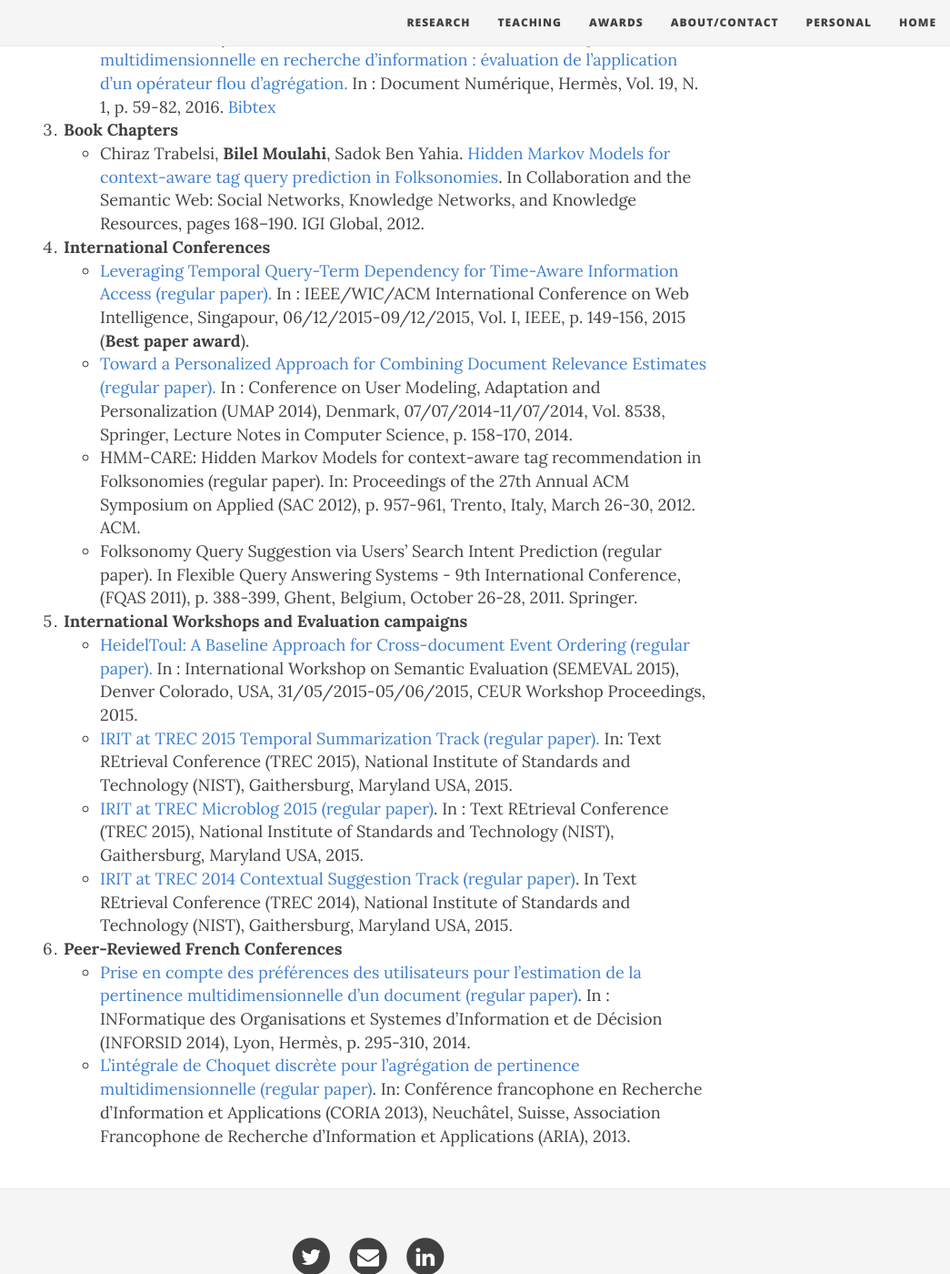
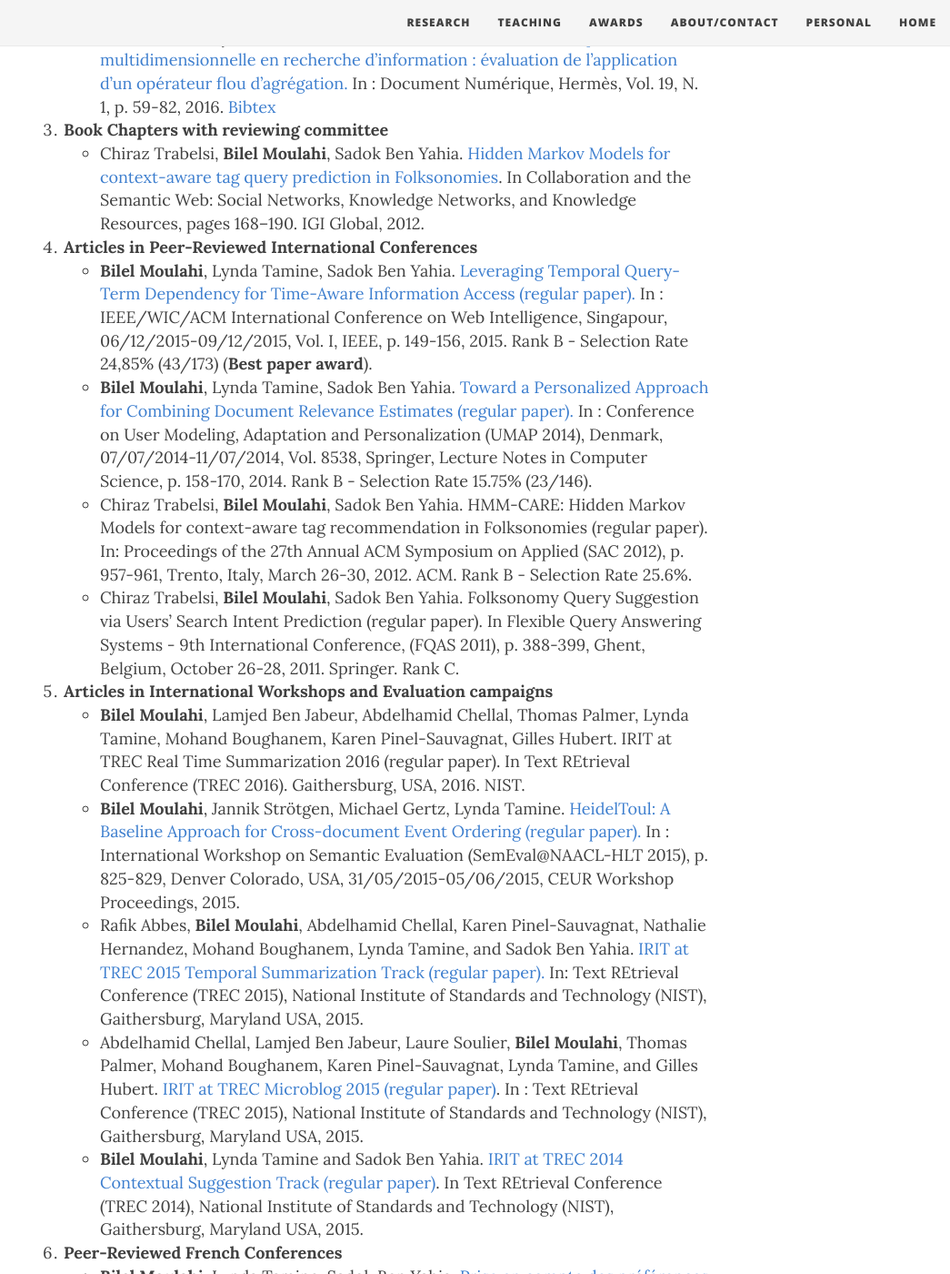
Before and after one commit to bilelmoulahi/bilelmoulahi.github.io, a Jekyll site: the page built from research.md, in a window 1280 px wide and 1400 px high, scrolled down 1303 px. Shown: the whole window at 91% size, without its empty margins (235-1280 px from the left). Built offline with Jekyll 4.4.1, drawn with Linux system fonts in a browser that asks for light colours; nearby versions of some CDN libraries; some of the changed text lies outside the part shown.

Commit message:
ranks and authors

```diff
--- a/research.md
+++ b/research.md
@@ -30,23 +30,25 @@ My research interests include:
 Below, some of my publications in the past few years. I will add more details about the research projects I have worked on later.
 
 
-1. **Journals**
+1. **Articles in journals with reviewing committee**
     * **Bilel Moulahi**, Lynda Tamine, Sadok Ben Yahia. [When time meets information retrieval: Past proposals, current plans and future trends.]( https://www.irit.fr/publis/IRIS/JIS2016_MTB.pdf) In <i>Journal of Information Science (JIS)</i>. Vol. 42, N. 6, pages 725-747, 2016. Sage. Rank A - <a href = "https://goo.gl/Cwh7cuIF5"> IF5 </a> : 1.479. [Bibtex](http://dblp.uni-trier.de/rec/bibtex/journals/jis/MoulahiTY16)
     * **Bilel Moulahi**, Lynda Tamine, Sadok Ben Yahia. [iAggregator: Multidimensional Relevance Aggregation Based on a Fuzzy Operator.](https://www.irit.fr/publis/SIG/Moulahi_et_al_Jasist2014.pdf) In <i>Journal of the Association for Information Science and Technology (JASIST)</i>, Wiley, Vol. 64 N. 10, p. 2062-2083, 2014. Rank A<sup>&#42;</sup> - [IF5](https://goo.gl/CcW6Ms) : 1.88. [Bibtex](http://dblp.uni-trier.de/rec/bibtex/journals/jasis/MoulahiTY14)
-1. **French Journals**
+1. **Articles in French journals with reviewing committee**
 	* **Bilel Moulahi**, Lynda Tamine, Sadok Ben Yahia. [Estimation de la pertinence multidimensionnelle en recherche d'information : évaluation de l'application d'un opérateur flou d'agrégation.](https://www.irit.fr/publis/IRIS/RevueDN2016_MTB.pdf) In : Document Numérique, Hermès, Vol. 19, N. 1, p. 59-82, 2016. [Bibtex](http://dblp.uni-trier.de/rec/bibtex/journals/dn/MoulahiTY16)
-1. **Book Chapters**
+1. **Book Chapters with reviewing committee**
     * Chiraz Trabelsi, **Bilel Moulahi**, Sadok Ben Yahia. [Hidden Markov Models for context-aware tag query prediction in Folksonomies](https://books.google.fr/books?id=yqOeBQAAQBAJ&pg=PA168&lpg=PA168&dq=Hidden+Markov+Models+for+context-aware+tag+query+prediction+in+Folksonomies.+In+Collaboration+and+the+Semantic+Web:+Social+Networks&source=bl&ots=avGg4p6FUM&sig=bUdbx-rxkMvchxL6_-DpYvjsPis&hl=en&sa=X&ved=0ahUKEwicotmR_o7QAhWG6RQKHcgoAkkQ6AEIIzAB#v=onepage&q=Hidden%20Markov%20Models%20for%20context-aware%20tag%20query%20prediction%20in%20Folksonomies.%20In%20Collaboration%20and%20the%20Semantic%20Web%3A%20Social%20Networks&f=false). In Collaboration and the Semantic Web: Social Networks, Knowledge Networks, and Knowledge Resources, pages 168--190. IGI Global, 2012.
-1. **International Conferences**
-    * [Leveraging Temporal Query-Term Dependency for Time-Aware Information Access (regular paper).](https://www.irit.fr/publis/SIG/2015_WI_MTB.pdf) In : IEEE/WIC/ACM International Conference on Web Intelligence, Singapour, 06/12/2015-09/12/2015, Vol. I, IEEE, p. 149-156, 2015 (**Best paper award**).
-    * [Toward a Personalized Approach for Combining Document Relevance Estimates (regular paper).](https://www.irit.fr/publis/SIG/Moulahi_et_al_Umap2014.pdf) In : Conference on User Modeling, Adaptation and Personalization (UMAP 2014), Denmark, 07/07/2014-11/07/2014, Vol. 8538, Springer, Lecture Notes in Computer Science, p. 158-170, 2014.
-    * HMM-CARE: Hidden Markov Models for context-aware tag recommendation in Folksonomies (regular paper). In: Proceedings of the 27th Annual ACM Symposium on Applied (SAC 2012), p. 957-961, Trento, Italy, March 26-30, 2012. ACM.
-    * Folksonomy Query Suggestion via Users' Search Intent Prediction (regular paper). In Flexible Query Answering Systems - 9th International Conference, (FQAS 2011), p. 388-399, Ghent, Belgium, October 26-28, 2011. Springer.
-1. **International Workshops and Evaluation campaigns**
-    * [HeidelToul: A Baseline Approach for Cross-document Event Ordering (regular paper).](http://oatao.univ-toulouse.fr/15378/) In : International Workshop on Semantic Evaluation (SEMEVAL 2015), Denver Colorado, USA, 31/05/2015-05/06/2015, CEUR Workshop Proceedings, 2015.
-    * [IRIT at TREC 2015 Temporal Summarization Track  (regular paper).](http://trec.nist.gov/act_part/conference/papers/IRIT-TS.pdf) In: Text REtrieval Conference (TREC 2015), National Institute of Standards and Technology (NIST), Gaithersburg, Maryland USA, 2015.
-    * [IRIT at TREC Microblog 2015 (regular paper)](http://trec.nist.gov/act_part/conference/papers/IRIT-MB.pdf). In : Text REtrieval Conference (TREC 2015), National Institute of Standards and Technology (NIST), Gaithersburg, Maryland USA, 2015.
-    * [IRIT at TREC 2014 Contextual Suggestion Track  (regular paper)](http://trec.nist.gov/pubs/trec23/papers/pro-IRIT_cs.pdf). In Text REtrieval Conference (TREC 2014), National Institute of Standards and Technology (NIST), Gaithersburg, Maryland USA, 2015.
+1. **Articles in Peer-Reviewed International Conferences**
+    * **Bilel Moulahi**, Lynda Tamine, Sadok Ben Yahia. [Leveraging Temporal Query-Term Dependency for Time-Aware Information Access (regular paper).](https://www.irit.fr/publis/SIG/2015_WI_MTB.pdf) In : IEEE/WIC/ACM International Conference on Web Intelligence, Singapour, 06/12/2015-09/12/2015, Vol. I, IEEE, p. 149-156, 2015. Rank B - Selection Rate 24,85% (43/173) (**Best paper award**).
+    * **Bilel Moulahi**, Lynda Tamine, Sadok Ben Yahia. [Toward a Personalized Approach for Combining Document Relevance Estimates (regular paper).](https://www.irit.fr/publis/SIG/Moulahi_et_al_Umap2014.pdf) In : Conference on User Modeling, Adaptation and Personalization (UMAP 2014), Denmark, 07/07/2014-11/07/2014, Vol. 8538, Springer, Lecture Notes in Computer Science, p. 158-170, 2014.  Rank B - Selection Rate 15.75% (23/146).
+    * Chiraz Trabelsi, **Bilel Moulahi**, Sadok Ben Yahia. HMM-CARE: Hidden Markov Models for context-aware tag recommendation in Folksonomies (regular paper). In: Proceedings of the 27th Annual ACM Symposium on Applied (SAC 2012), p. 957-961, Trento, Italy, March 26-30, 2012. ACM.  Rank B - Selection Rate 25.6%.
+    * Chiraz Trabelsi, **Bilel Moulahi**, Sadok Ben Yahia. Folksonomy Query Suggestion via Users' Search Intent Prediction (regular paper). In Flexible Query Answering Systems - 9th International Conference, (FQAS 2011), p. 388-399, Ghent, Belgium, October 26-28, 2011. Springer. Rank C.
+1. **Articles in International Workshops and Evaluation campaigns**
+	* **Bilel Moulahi**, Lamjed Ben Jabeur, Abdelhamid Chellal, Thomas Palmer, Lynda Tamine, Mohand Boughanem, Karen Pinel-Sauvagnat, Gilles Hubert. IRIT at TREC Real Time Summarization 2016 (regular paper). In Text REtrieval Conference (TREC 2016). Gaithersburg, USA, 2016. NIST.
+    * **Bilel Moulahi**, Jannik Strötgen, Michael Gertz, Lynda Tamine. [HeidelToul: A Baseline Approach for Cross-document Event Ordering (regular paper).](http://oatao.univ-toulouse.fr/15378/) In : International Workshop on Semantic Evaluation (SemEval@NAACL-HLT 2015), p. 825-829, Denver Colorado, USA, 31/05/2015-05/06/2015, CEUR Workshop Proceedings, 2015.
+    *  Raﬁk Abbes, **Bilel Moulahi**, Abdelhamid Chellal, Karen Pinel-Sauvagnat, Nathalie Hernandez, Mohand Boughanem, Lynda Tamine, and Sadok Ben Yahia. [IRIT at TREC 2015 Temporal Summarization Track  (regular paper).](http://trec.nist.gov/act_part/conference/papers/IRIT-TS.pdf) In: Text REtrieval Conference (TREC 2015), National Institute of Standards and Technology (NIST), Gaithersburg, Maryland USA, 2015.
+    * Abdelhamid Chellal, Lamjed Ben Jabeur, Laure Soulier, **Bilel Moulahi**, Thomas Palmer, Mohand Boughanem, Karen Pinel-Sauvagnat, Lynda Tamine, and Gilles Hubert. [IRIT at TREC Microblog 2015 (regular paper)](http://trec.nist.gov/act_part/conference/papers/IRIT-MB.pdf). In : Text REtrieval Conference (TREC 2015), National Institute of Standards and Technology (NIST), Gaithersburg, Maryland USA, 2015.
+    * **Bilel Moulahi**, Lynda Tamine and Sadok Ben Yahia. [IRIT at TREC 2014 Contextual Suggestion Track  (regular paper)](http://trec.nist.gov/pubs/trec23/papers/pro-IRIT_cs.pdf). In Text REtrieval Conference (TREC 2014), National Institute of Standards and Technology (NIST), Gaithersburg, Maryland USA, 2015.
 1. **Peer-Reviewed French Conferences**
-    * [Prise en compte des préférences des utilisateurs pour l'estimation de la pertinence multidimensionnelle d'un document (regular paper)](http://inforsid.fr/Lyon2014/wp-content/uploads/papiers/18_paper_42.pdf). In : INFormatique des Organisations et Systemes d'Information et de Décision (INFORSID 2014), Lyon, Hermès, p. 295-310, 2014.
-    * [L'intégrale de Choquet discrète pour l'agrégation de pertinence multidimensionnelle (regular paper)](http://coria.unine.ch/coria/coria2013_64.pdf). In: Conférence francophone en Recherche d'Information et Applications (CORIA 2013), Neuchâtel, Suisse, Association Francophone de Recherche d'Information et Applications (ARIA), 2013.
+    * **Bilel Moulahi**, Lynda Tamine, Sadok Ben Yahia. [Prise en compte des préférences des utilisateurs pour l'estimation de la pertinence multidimensionnelle d'un document (regular paper)](http://inforsid.fr/Lyon2014/wp-content/uploads/papiers/18_paper_42.pdf). In : INFormatique des Organisations et Systemes d'Information et de Décision (INFORSID 2014), Lyon, Hermès, p. 295-310, 2014. Selection Rate 33.33% (23/69).
+    * **Bilel Moulahi**, Lynda Tamine, Sadok Ben Yahia. [L'intégrale de Choquet discrète pour l'agrégation de pertinence multidimensionnelle (regular paper)](http://coria.unine.ch/coria/coria2013_64.pdf). In: Conférence francophone en Recherche d'Information et Applications (CORIA 2013), Neuchâtel, Suisse, Association Francophone de Recherche d'Information et Applications (ARIA), 2013. Selection Rate 17.89% (17/95).
+    *  Chiraz Trabelsi, **Bilel Moulahi**, Sadok Ben Yahia.  Les modèles de Markov cachés pour la prédiction des intentions de recherches dans les folksonomies. (regular paper). In: Extraction et Gestion des Connaissances (EGC 2011), Atelier Web Social, Brest, France, 25 Janvier, 2011.
```
